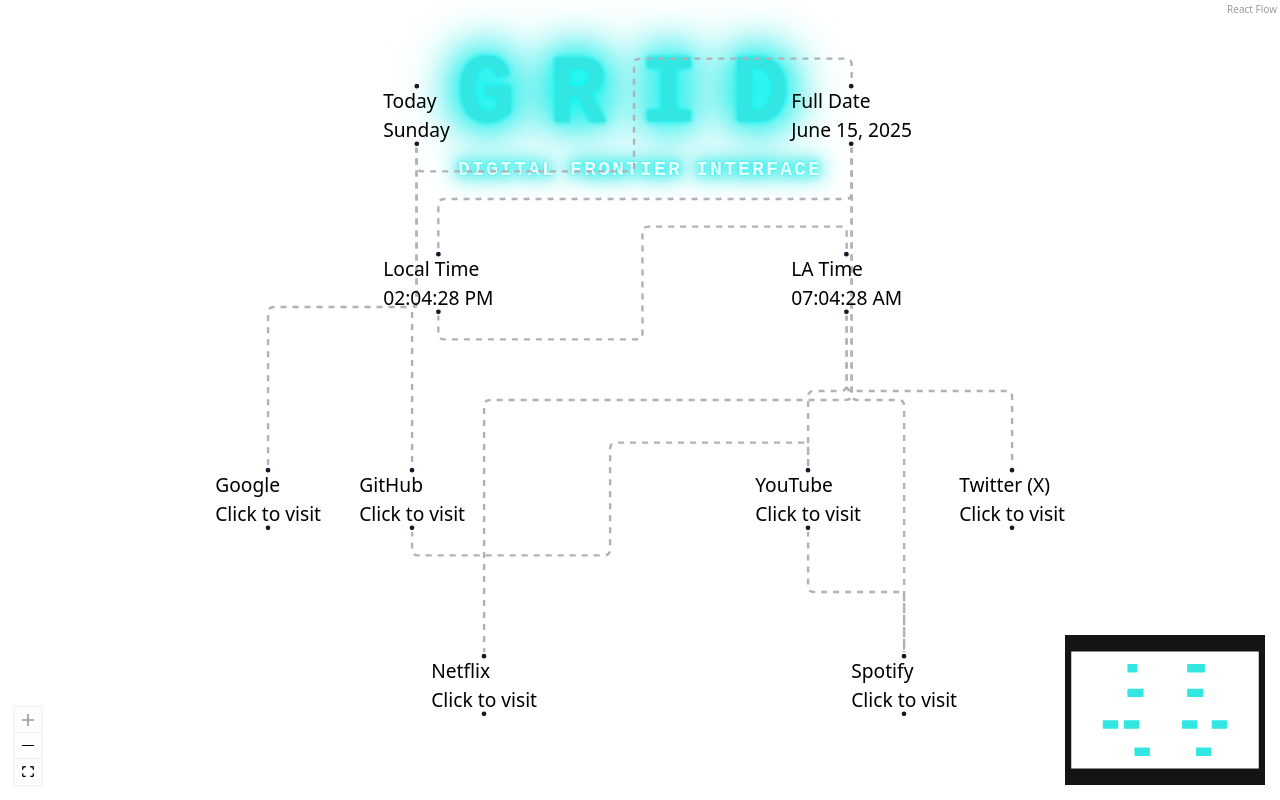
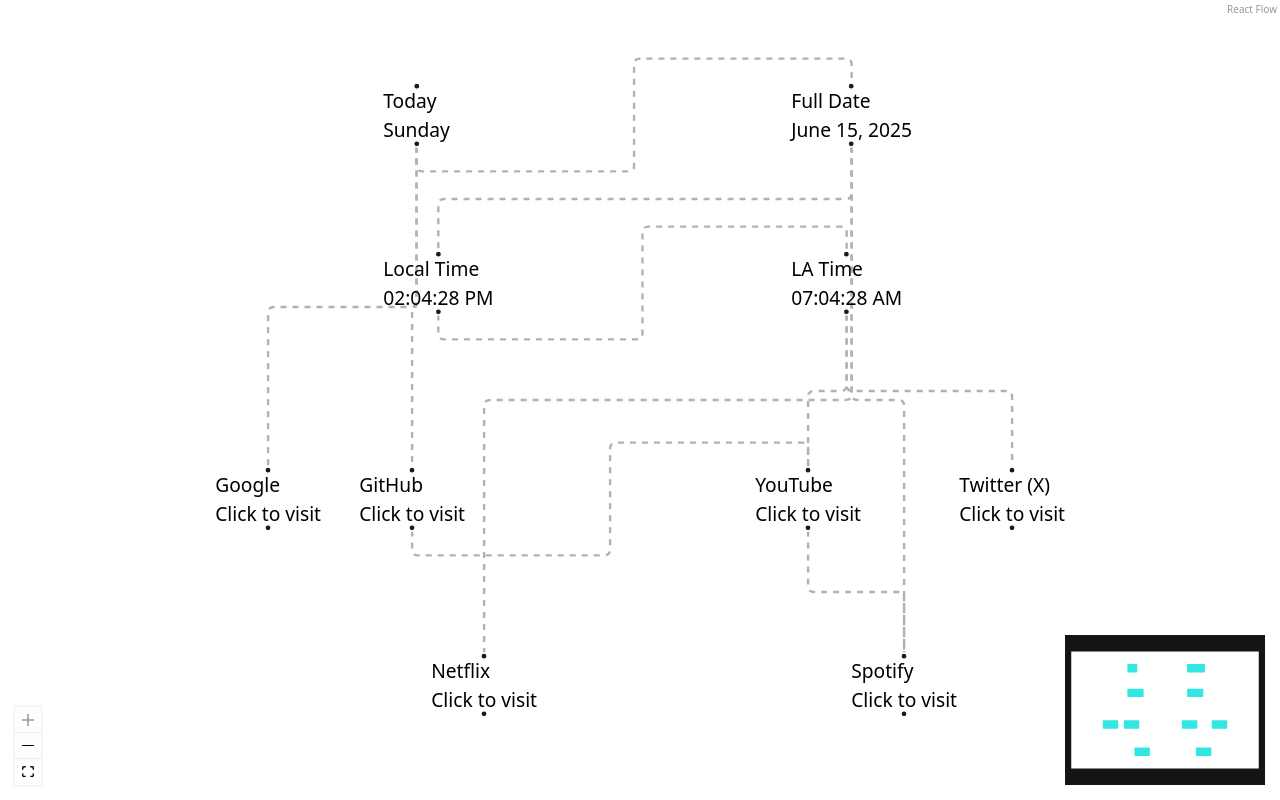
Before and after one commit to BalajiDegala/grid, a React (Vite) app: page / in a window 1280 px wide. Built offline with nearby package versions, Linux system fonts and the light colour scheme.

Commit message:
Remove header and clean layout
Removed header elements and cleaned up the layout for a minimal dark interface.

```diff
--- a/src/pages/Index.tsx
+++ b/src/pages/Index.tsx
@@ -4,28 +4,6 @@ import NodeGraph from "@/components/NodeGraph";
 const Index = () => {
   return (
     <div className="w-full h-screen overflow-hidden relative" style={{ background: "none" }}>
-      <div className="absolute top-12 left-1/2 -translate-x-1/2 z-10 select-none text-center pointer-events-none">
-        <h1
-          className="text-6xl md:text-8xl font-extrabold uppercase drop-shadow-[0_0_20px_#32e6e2] tracking-widest"
-          style={{
-            color: '#32e6e2',
-            textShadow: '0 0 32px #00fff7, 0 0 4px #32e6e2, 0 0 6px #28e4ef, 0 0 48px #32e6e2',
-            fontFamily: "'Orbitron', monospace, sans-serif",
-            letterSpacing: '0.35em',
-          }}
-        >
-          GRID
-        </h1>
-        <p
-          className="mt-3 text-[#eaffff] text-lg md:text-xl tracking-widest drop-shadow-[0_0_10px_#32e6e2] font-bold uppercase"
-          style={{
-            textShadow: '0 0 22px #32e6e2, 0 0 2px #00fff7, 0 0 8px #32e6e2',
-            fontFamily: "'Orbitron', monospace, sans-serif"
-          }}
-        >
-          DIGITAL FRONTIER INTERFACE
-        </p>
-      </div>
       <NodeGraph />
     </div>
   );
```
